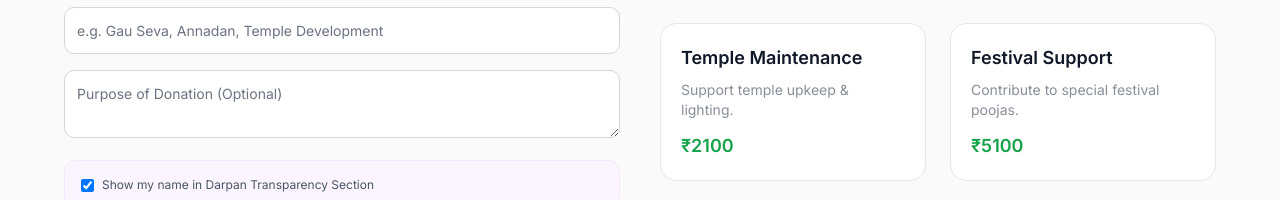
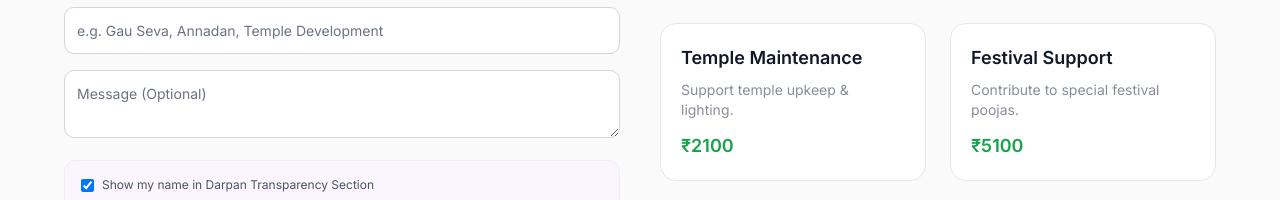
Before and after one commit to PathakAnshika/ShivTempleWebsite, a Next.js app: page /donation in a window 1280 px wide. Shown: the part 419-619 px from the top of the page. Built offline with nearby package versions, Linux system fonts and the light colour scheme; no server answers; the database is empty.

Commit message:
Upgrade Next.js to fix security vulnerability

```diff
--- a/app/donation/page.jsx
+++ b/app/donation/page.jsx
@@ -241,7 +241,7 @@ const handleCardSelect = (opt) => {
          <div>
   <textarea
     name="message"
-    placeholder="Purpose of Donation (Optional)"
+    placeholder="Message (Optional)"
     onChange={handleChange}
     className="input min-h-[60px]"
   />
```
